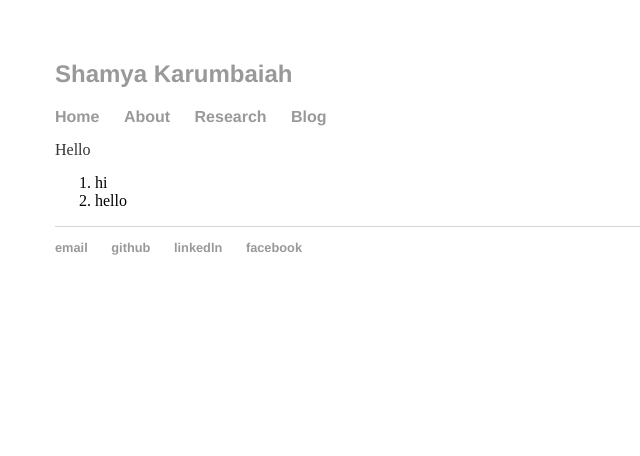
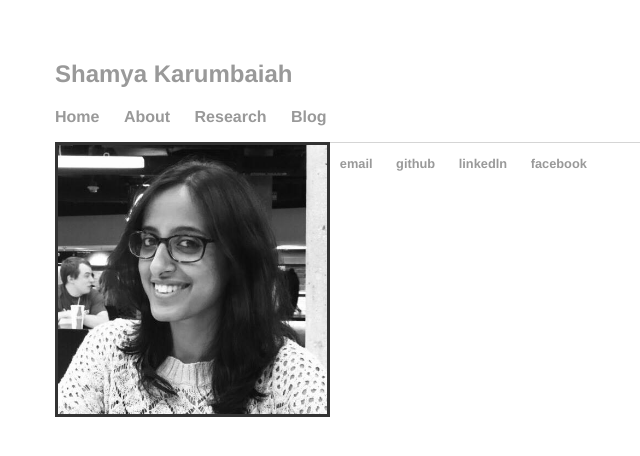
Before and after one commit to Shamya/shamyatest.github.io, a Jekyll site: the page built from about.md, in a window 1280 px wide. Shown: the top 456 px of the page, without its empty margins (137-777 px from the left). Built offline with Jekyll 4.4.1, drawn with Linux system fonts in a browser that asks for light colours.

Commit message:
test image

```diff
--- a/about.md
+++ b/about.md
@@ -2,6 +2,5 @@
 layout: default
 title: About me
 ---
-Hello
-1. hi
-2. hello
+
+![Shamya](/images/shamya.jpg){:style="width: 30%; float: left; border: solid; margin: 0 10px 0 0;"}
```
